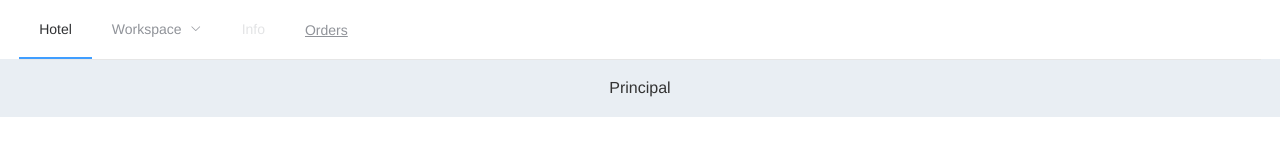
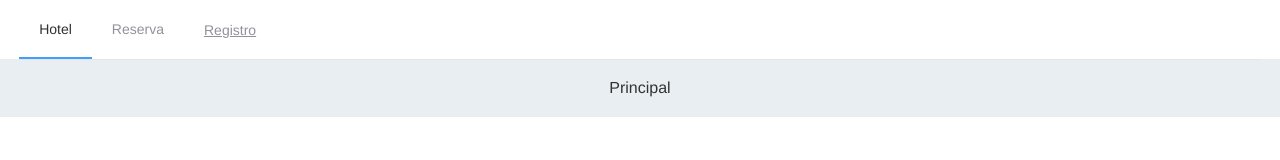
Before and after one commit to Kakoo8/TingesoFront, a Vue app: page /#/ in a window 1280 px wide. Shown: the top 160 px of the page. Built offline with nearby package versions, Linux system fonts and the light colour scheme.

Commit message:
CHG: cambio valores navbar

```diff
--- a/src/components/NavBar.vue
+++ b/src/components/NavBar.vue
@@ -1,20 +1,8 @@
 <template>
     <el-menu :default-active="activeIndex" class="el-menu-demo" mode="horizontal" @select="handleSelect">
         <el-menu-item index="1">Hotel</el-menu-item>
-        <el-submenu index="2">
-            <template slot="title">Workspace</template>
-            <el-menu-item index="2-1">item one</el-menu-item>
-            <el-menu-item index="2-2">item two</el-menu-item>
-            <el-menu-item index="2-3">item three</el-menu-item>
-            <el-submenu index="2-4">
-                <template slot="title">item four</template>
-                <el-menu-item index="2-4-1">item one</el-menu-item>
-                <el-menu-item index="2-4-2">item two</el-menu-item>
-                <el-menu-item index="2-4-3">item three</el-menu-item>
-            </el-submenu>
-        </el-submenu>
-        <el-menu-item index="3" disabled>Info</el-menu-item>
-        <el-menu-item index="4"><a href="https://www.ele.me" target="_blank">Orders</a></el-menu-item>
+        <el-menu-item index="3">Reserva</el-menu-item>
+        <el-menu-item index="4"><a href="https://www.ele.me" target="_blank">Registro</a></el-menu-item>
     </el-menu>
 </template>
 
```
